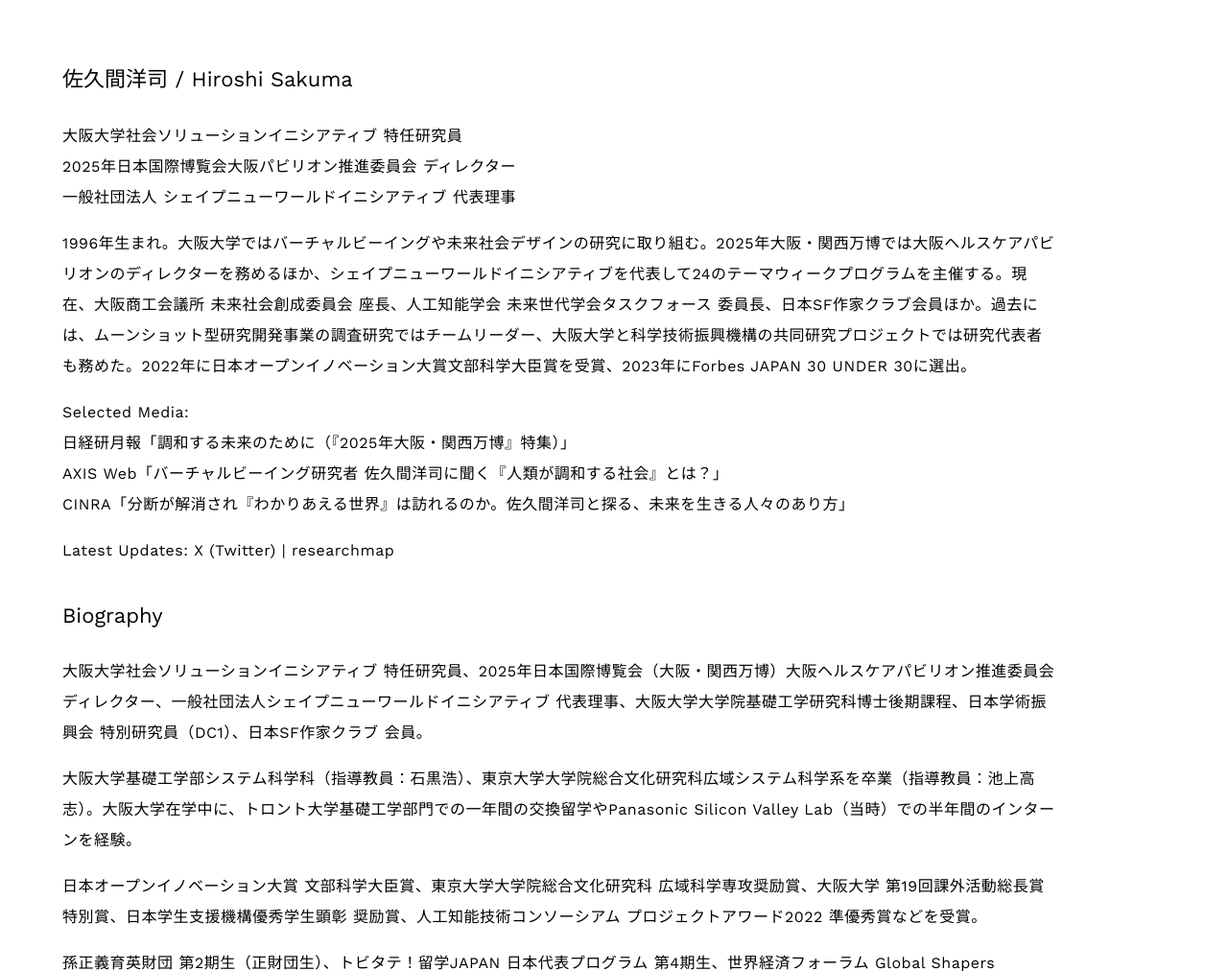
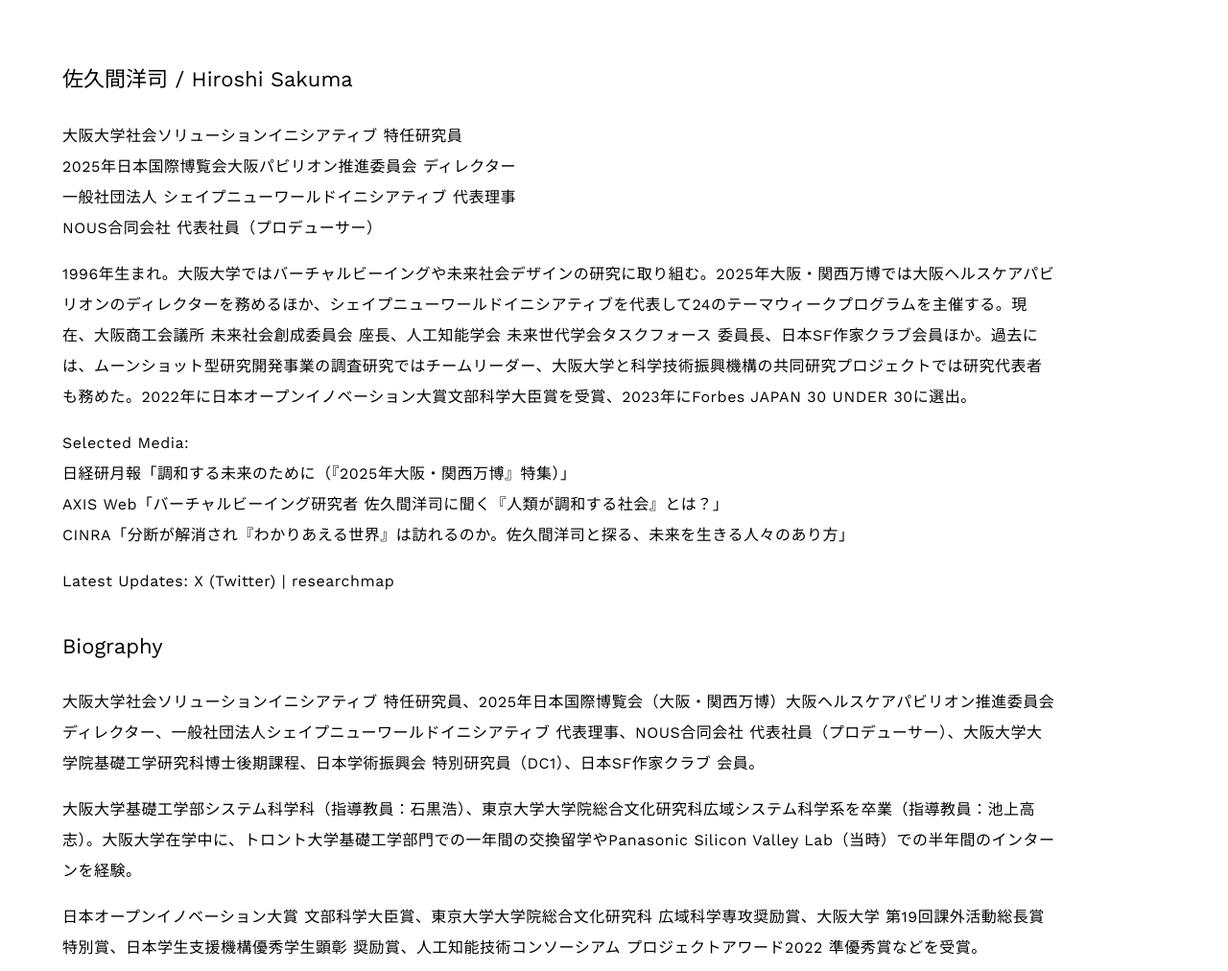
Before and after one commit to hiroshi-skm/hiroshi-sakuma.github.io, a plain HTML site: page index.html in a window 1280 px wide. Shown: the part 1040-2052 px from the top of the page at 96% size. Drawn offline with nearby package versions, Linux system fonts and the light colour scheme.

Commit message:
Update index.html

```diff
--- a/index.html
+++ b/index.html
@@ -55,7 +55,7 @@
 				<div class="section group">
 					<div class="col span_12_of_12">
 						<h3 id="about">佐久間洋司 / Hiroshi Sakuma</h3>
-						<p class="about-text">大阪大学社会ソリューションイニシアティブ 特任研究員<br>2025年日本国際博覧会大阪パビリオン推進委員会 ディレクター<br>一般社団法人 シェイプニューワールドイニシアティブ 代表理事</p>
+						<p class="about-text">大阪大学社会ソリューションイニシアティブ 特任研究員<br>2025年日本国際博覧会大阪パビリオン推進委員会 ディレクター<br>一般社団法人 シェイプニューワールドイニシアティブ 代表理事<br>NOUS合同会社 代表社員（プロデューサー）</p>
 						<p class="about-text">1996年生まれ。大阪大学ではバーチャルビーイングや未来社会デザインの研究に取り組む。2025年大阪・関西万博では大阪ヘルスケアパビリオンのディレクターを務めるほか、シェイプニューワールドイニシアティブを代表して24のテーマウィークプログラムを主催する。現在、大阪商工会議所 未来社会創成委員会 座長、人工知能学会 未来世代学会タスクフォース 委員長、日本SF作家クラブ会員ほか。過去には、ムーンショット型研究開発事業の調査研究ではチームリーダー、大阪大学と科学技術振興機構の共同研究プロジェクトでは研究代表者も務めた。2022年に日本オープンイノベーション大賞文部科学大臣賞を受賞、2023年にForbes JAPAN 30 UNDER 30に選出。</p>
 						<p class="about-text">Selected Media:<br><a href="https://www.jeri.or.jp/survey/202502-03_14/" target="_blank">日経研月報「調和する未来のために（『2025年大阪・関西万博』特集）」</a><br><a href="https://www.axismag.jp/posts/2023/04/532532.html" target="_blank">AXIS Web「バーチャルビーイング研究者 佐久間洋司に聞く『人類が調和する社会』とは？」</a><br><a href="https://www.cinra.net/article/202212-sakumahiroshi_mrymhcl" target="_blank">CINRA「分断が解消され『わかりあえる世界』は訪れるのか。佐久間洋司と探る、未来を生きる人々のあり方」</a><br></p>
 						<p class="about-text">Latest Updates: <a href="https://twitter.com/sakumahiroshi_" target="_blank" title="Hiroshi Sakuma X Twitter" >X (Twitter)</a> | <a href="https://researchmap.jp/hiroshisakuma" target="_blank">researchmap</a></p>
@@ -65,7 +65,7 @@
 				<div class="section group">
 					<div class="col span_12_of_12">
 						<h3 id="biography">Biography</h3>
-						<p class="about-text">大阪大学社会ソリューションイニシアティブ 特任研究員、2025年日本国際博覧会（大阪・関西万博）大阪ヘルスケアパビリオン推進委員会 ディレクター、一般社団法人シェイプニューワールドイニシアティブ 代表理事、大阪大学大学院基礎工学研究科博士後期課程、日本学術振興会 特別研究員（DC1）、日本SF作家クラブ 会員。</p>
+						<p class="about-text">大阪大学社会ソリューションイニシアティブ 特任研究員、2025年日本国際博覧会（大阪・関西万博）大阪ヘルスケアパビリオン推進委員会 ディレクター、一般社団法人シェイプニューワールドイニシアティブ 代表理事、NOUS合同会社 代表社員（プロデューサー）、大阪大学大学院基礎工学研究科博士後期課程、日本学術振興会 特別研究員（DC1）、日本SF作家クラブ 会員。</p>
 						<p class="about-text">大阪大学基礎工学部システム科学科（指導教員：石黒浩）、東京大学大学院総合文化研究科広域システム科学系を卒業（指導教員：池上高志）。大阪大学在学中に、トロント大学基礎工学部門での一年間の交換留学やPanasonic Silicon Valley Lab（当時）での半年間のインターンを経験。</p>
 						<p class="about-text">日本オープンイノベーション大賞 文部科学大臣賞、東京大学大学院総合文化研究科 広域科学専攻奨励賞、大阪大学 第19回課外活動総長賞 特別賞、日本学生支援機構優秀学生顕彰 奨励賞、人工知能技術コンソーシアム プロジェクトアワード2022 準優秀賞などを受賞。</p>
 						<p class="about-text">孫正義育英財団 第2期生（正財団生）、トビタテ！留学JAPAN 日本代表プログラム 第4期生、世界経済フォーラム Global Shapers Community、Forbes JAPAN 30 UNDER 30 2023、NewsPicks Magazine「未来をつくる7人のUNDER30」などに選出。</p>
```
